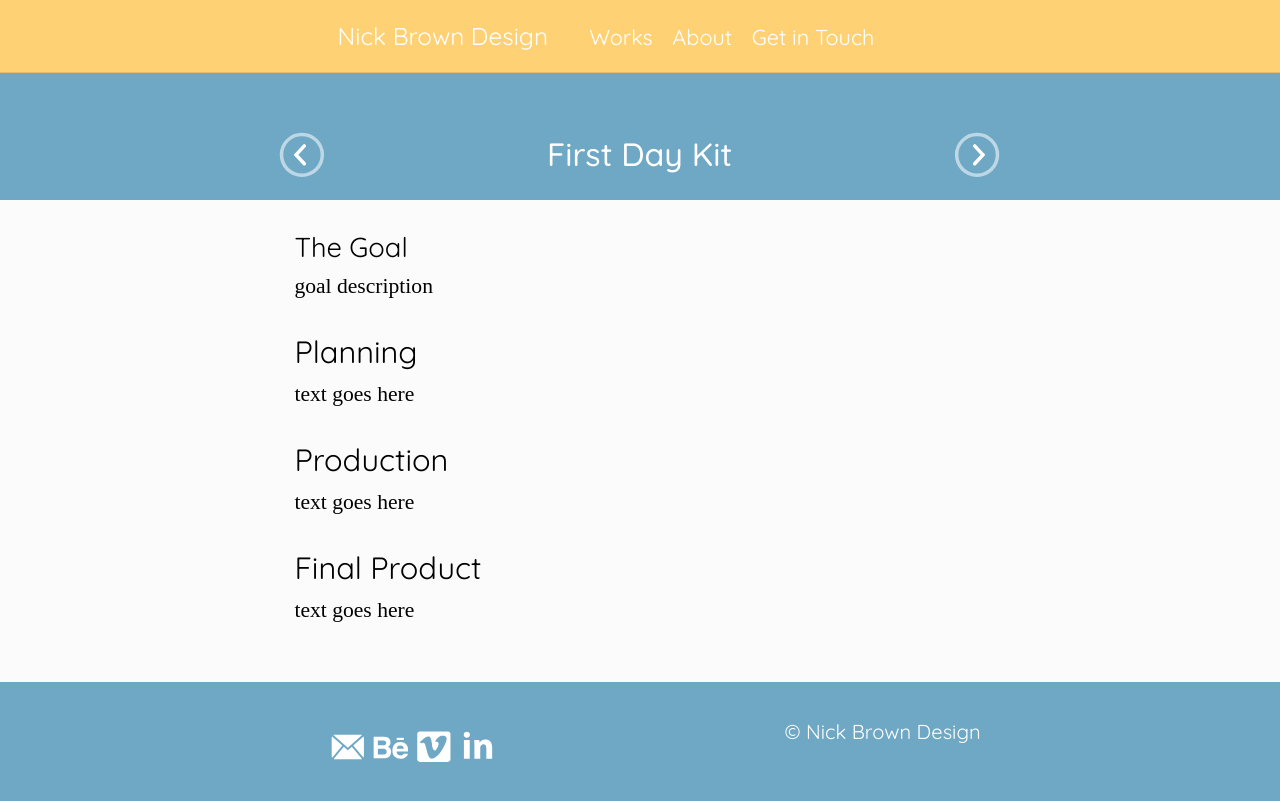
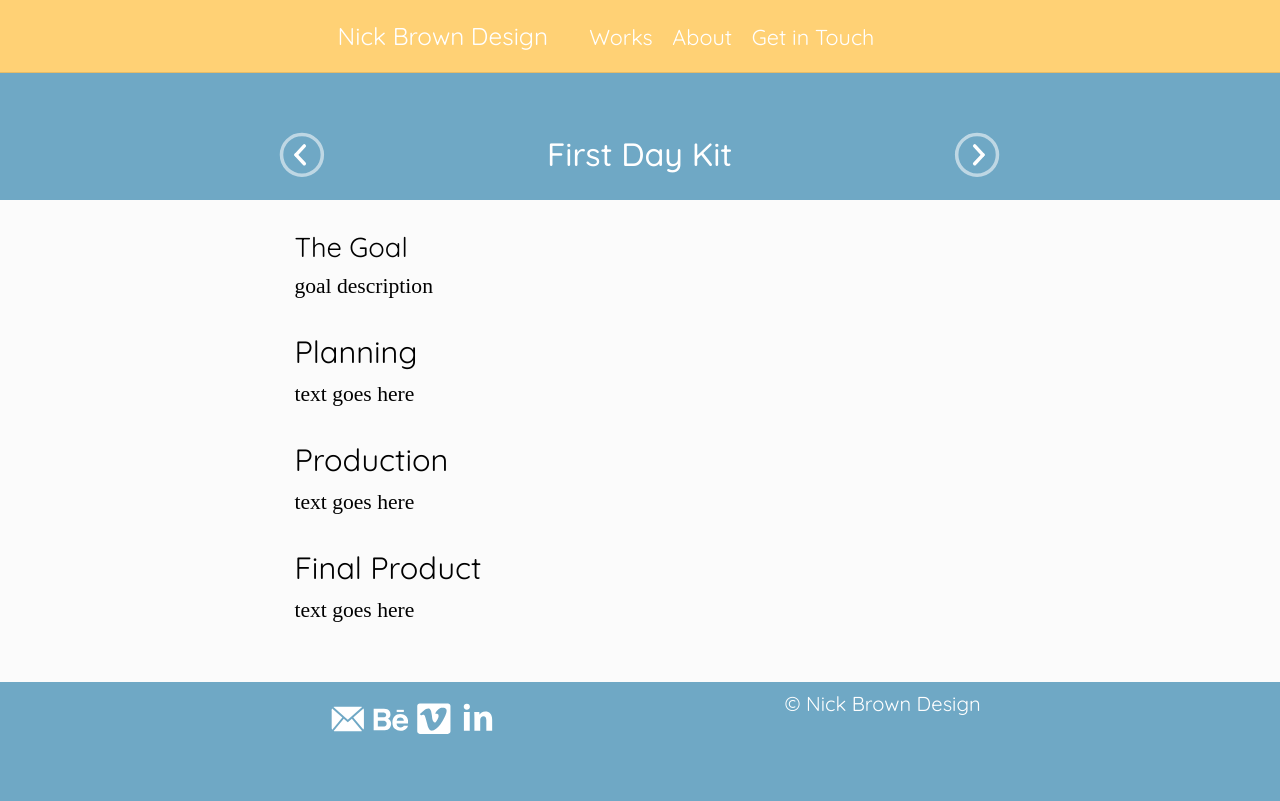
Before and after one commit to nicktgbrown/portfolio-site, a Jekyll site: the page built from case4.html, in a window 1280 px wide. Shown: the top 801 px of the page. Built offline with Jekyll 4.4.1, drawn with Linux system fonts in a browser that asks for light colours; some web fonts are replaced.

Commit message:
Fix footer issues on portfolio pages

```diff
--- a/case1.html
+++ b/case1.html
@@ -24,7 +24,7 @@
     </div>
   </div>
 </div>
-<figure class="case pad-b">
+<div class="case pad-b">
   <div class="center wrapper pad-t max-length">
     <h3 class="tera push-1-4">The Goal</h3>
     <p class="kilo push-0">The goal of this project was to integrate newly learnt UX skills with Web design. Fully functional prototypes of a fully responsive site was to be created, and then coded using html and css.</p>
@@ -36,4 +36,4 @@
     <h3 class="peta pad-t push-1-4">Final Product</h3>
     <p class="kilo">The final product consisted of a fully responsive faux SAAS website that promoted usability and functionality via the UX skills put to use and intent to design for accessibility.</p>
   </div>
-</figure>
+</div>
--- a/case2.html
+++ b/case2.html
@@ -24,7 +24,7 @@
     </div>
   </div>
 </div>
-<figure class="case pad-b">
+<div class="case pad-b">
   <div class="center wrapper pad-t max-length">
     <h3 class="tera push-1-4">The Goal</h3>
     <p class="kilo push-0">The goal of this project was to create a branding guide for an optometry company. The main objective was to create a brand that reflected the business as a local, small town company. A logo, stationary, cards, and web mock-up were created around the band.</p>
@@ -35,4 +35,4 @@
     <h3 class="peta pad-t push-1-4">Final Product</h3>
     <p class="kilo">The final version of this product, included the logo, deliverable assets such as business cards and stationary. A branding guide was also finalized for use of the brands assets. The web and mobile mock-ups were then created for a potential web presence of this brand.</p>
   </div>
-</figure>
+</div>
--- a/case3.html
+++ b/case3.html
@@ -24,7 +24,7 @@
     </div>
   </div>
 </div>
-<figure class="case pad-b">
+<div class="case pad-b">
   <div class="center wrapper pad-t max-length">
     <h3 class="tera push-1-4">The Goal</h3>
     <p class="mega push-0">The objective of this project was to create an 11x17 illustration that displayed some sort of process, while using only isometric angles.</p>
@@ -37,4 +37,4 @@
     <h3 class="peta pad-t push-1-4">Final Product</h3>
     <p class="mega">The final version of this product is the fully completed illustration, with multiple different spaces, each with its own aesthetic and style. I added many small elements to create a lively space, and tried to capture each era through not only the computers, but also the surrounding items.</p>
   </div>
-</figure>
+</div>
--- a/case4.html
+++ b/case4.html
@@ -24,7 +24,7 @@
     </div>
   </div>
 </div>
-<figure class="case pad-b">
+<div class="case pad-b">
   <div class="center wrapper pad-t max-length">
     <h3 class="tera push-1-4">The Goal</h3>
     <p class="mega push-0">goal description</p>
@@ -35,4 +35,4 @@
     <h3 class="peta pad-t push-1-4">Final Product</h3>
     <p class="mega">text goes here</p>
   </div>
-</figure>
+</div>
```
